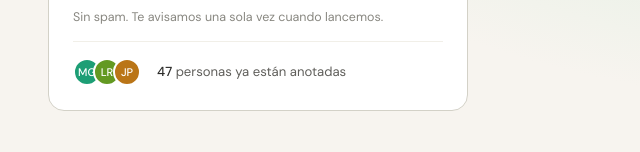
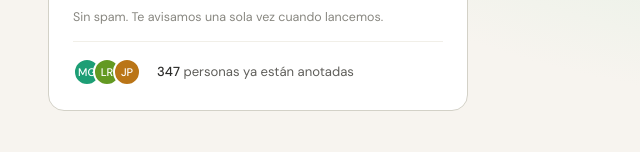
Before and after one commit to francovino023/bordaqua, a plain HTML site: page index.html in a window 1280 px wide. Shown: the part 648-800 px from the top of the page, 0-640 px from the left. Drawn offline with nearby package versions, Linux system fonts and the light colour scheme; a web font is replaced by a local one.

Commit message:
Update index.html

```diff
--- a/index.html
+++ b/index.html
@@ -151,7 +151,7 @@
           <div class="avatar av2">LR</div>
           <div class="avatar av3">JP</div>
         </div>
-        <span class="counter-text"><strong id="counter">47</strong> personas ya están anotadas</span>
+        <span class="counter-text"><strong id="counter">347</strong> personas ya están anotadas</span>
       </div>
     </div>
   </div>
```
